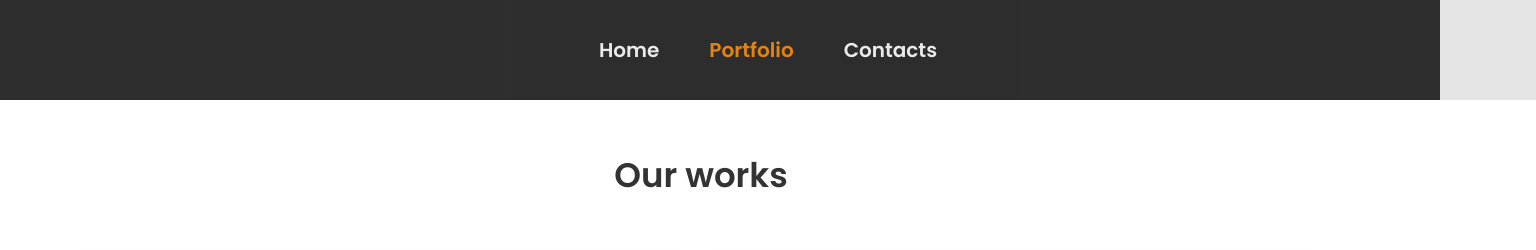
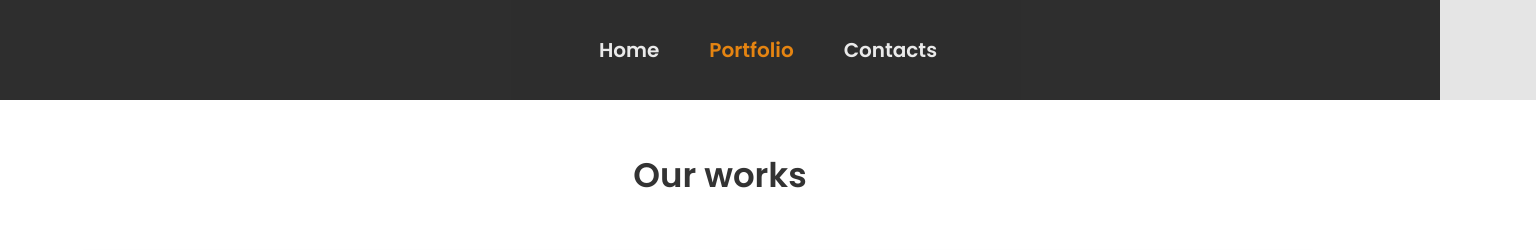
Before and after one commit to IraAkulova/Furniture-for-you, a React (Create React App) app: page /portfolio in a window 1536 px wide. Shown: the top 250 px of the page. Built offline with nearby package versions, Linux system fonts and the light colour scheme.

Commit message:
changed header pos

```diff
--- a/src/components/ourWorks/OurWorks.module.css
+++ b/src/components/ourWorks/OurWorks.module.css
@@ -3,9 +3,9 @@
     padding: 20px 20px 0px 20px;
 }
 .worksHeader{
-    width: 242px;
+    /* width: 242px; */
     margin-bottom: 10px;
-    margin-left: 20px;
+    /* margin-left: 20px; */
     font-size: 24px;
     text-align: center;
     color: rgba(0, 0, 0, 0.8);
@@ -43,9 +43,9 @@
     padding: 30px 80px 0px 80px;
 }
 .worksHeader{
-    width: 242px;
+    /* width: 242px; */
     margin-bottom: 20px;
-    margin-left: 180px;
+    /* margin-left: 180px; */
     font-size: 28px;
 }
 .work, .workImg{
@@ -57,9 +57,9 @@
     padding: 50px 80px 0px 80px;
 }
 .worksHeader{
-    width: 242px;
+    /* width: 242px; */
     margin-bottom: 50px;
-    margin-left: 500px;
+    /* margin-left: 500px; */
     font-size: 34px;
 }
 }
```
